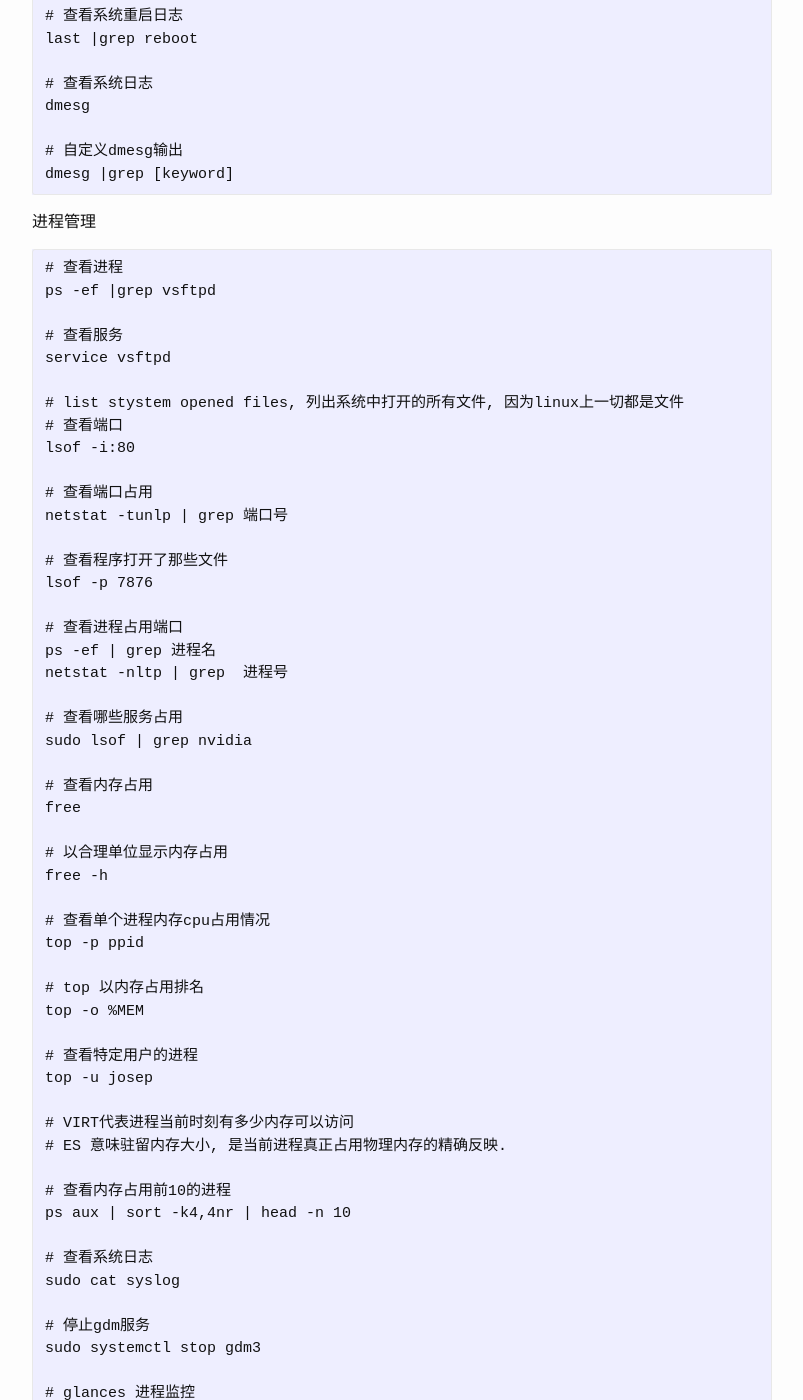
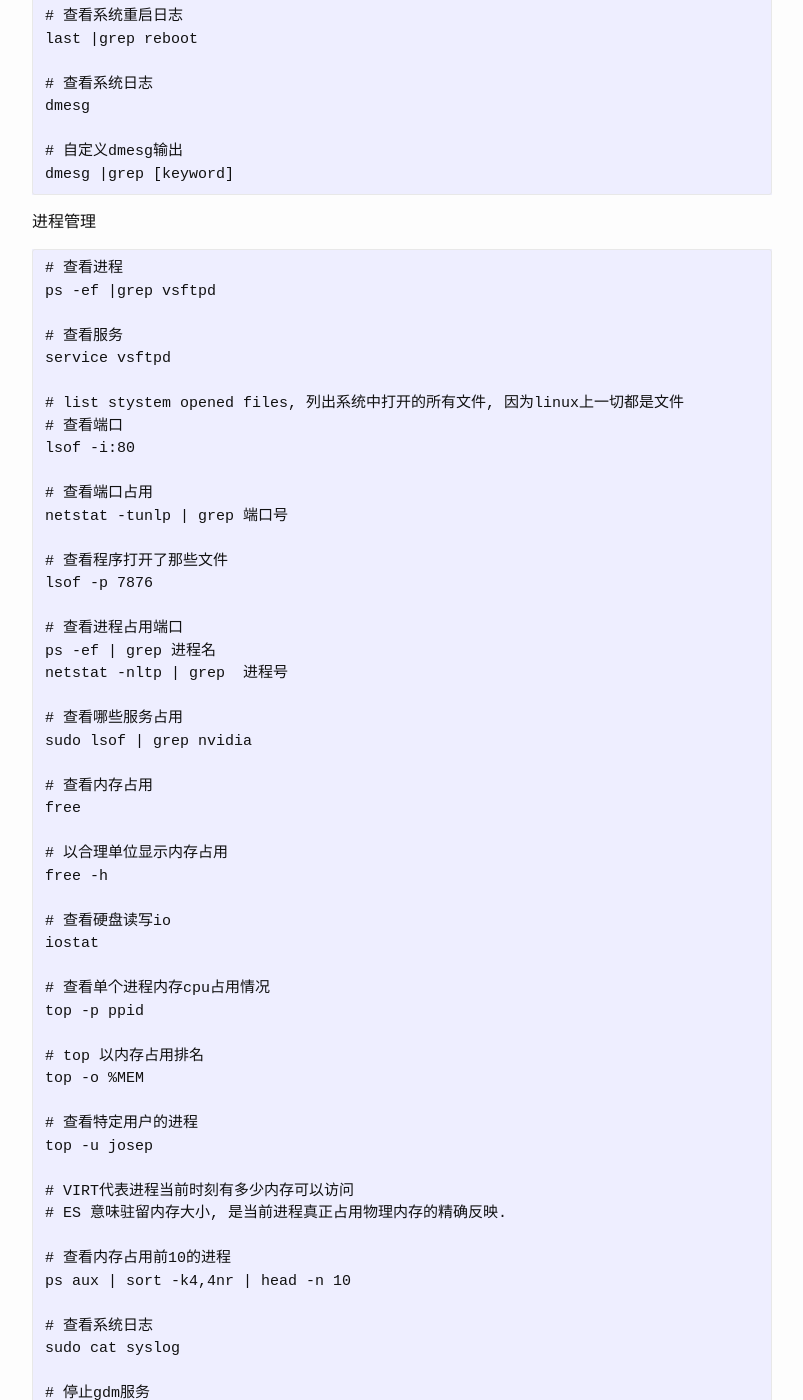
Before and after one commit to josephstalin117/josephstalin117.github.io, a Jekyll site: the page built from _posts/2016-04-04-linux.markdown, in a window 1280 px wide and 1400 px high, scrolled down 2900 px. Shown: the whole window, without its empty margins (238-1041 px from the left). Built offline with Jekyll 4.4.1, drawn with Linux system fonts in a browser that asks for light colours; some of the changed text lies outside the part shown.

```diff
--- a/_posts/2016-04-04-linux.markdown
+++ b/_posts/2016-04-04-linux.markdown
@@ -168,6 +168,9 @@ free
 # 以合理单位显示内存占用
 free -h
 
+# 查看硬盘读写io
+iostat
+
 # 查看单个进程内存cpu占用情况
 top -p ppid
 
--- a/_posts/2018-4-30-docker.markdown
+++ b/_posts/2018-4-30-docker.markdown
@@ -76,6 +76,9 @@ docker port bf08b7f2cd89
 
 # 查看日志
 docker logs -f bf08b7f2cd89
+
+# 查看日志的最后部分
+docker logs -f --tail 1000 <container_name>
 
 # 查看容器进程
 docker top wizardly_chandrasekhar
```
Also changed, not shown: other parts of _posts/2016-04-04-linux.markdown (+1 -1 lines), _posts/2024-12-9-influxdb.markdown (added, +11 -0 lines).
